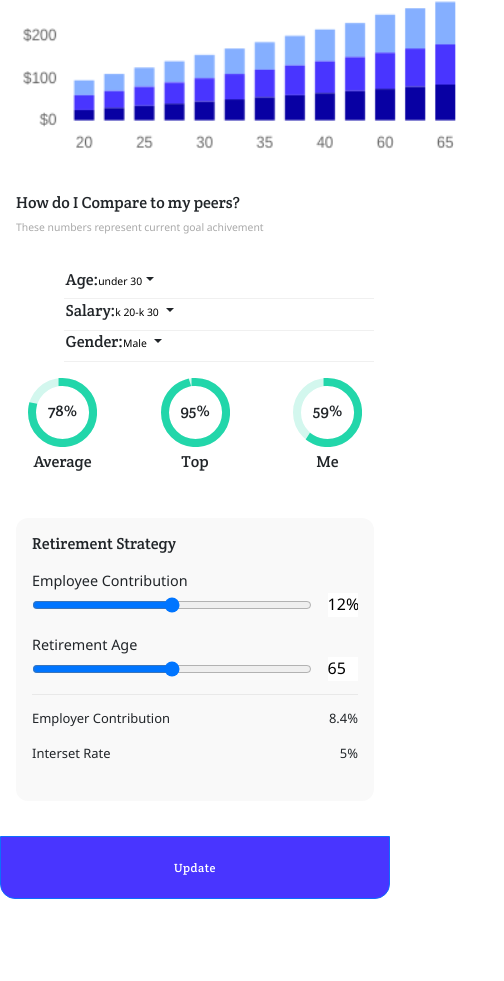
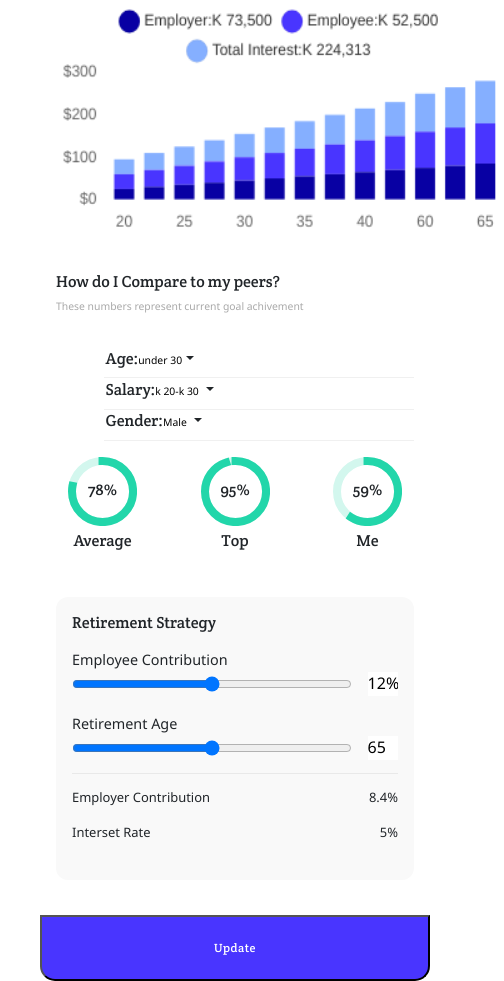
Before and after one commit to AmeerHamzaKhan97/internshala-project, a plain HTML site: page index.html in a window 390 px wide. Shown: the part 1171-2152 px from the top of the page, 504 px wide, since content can reach past the window. Before the commit the page ends 2071 px from the top, so only its background shows below. Drawn offline with nearby package versions, Linux system fonts and the light colour scheme.

Commit message:
desk ver 1

```diff
--- a/index.html
+++ b/index.html
@@ -300,7 +300,9 @@
 
 
   </div>
-  <button class="btn btn-primary t4 btn-s up1" type="button">Update</button>
+  <button class=" t4 btn-s up1" type="button">Update</button>
+  </div>
+
 
 
   <!-- jquery cdn link -->
--- a/style.css
+++ b/style.css
@@ -153,11 +153,11 @@ position: relative;
     /* padding: 30px 100px 5px 5px; */
 }
 .section-1 {
-    padding:2em 7em 10em 14em;
+    padding:2em 1em 10em 10em;
     border-top-left-radius: 20px;
     border-bottom-left-radius: 20px;
     background-color: var(--card-color);
-
+   margin-left:0;
     position: relative;
     height: fit-content;
     flex: 1 1 24em;
@@ -473,7 +473,8 @@ input:focus{
 /* media query */
 @media only screen and (max-width: 640px) {
    .full{
-       margin-top:80em;
+       margin-top:90em;
+       margin-left:5em;
        flex-direction: column;
        width: 100vw;
    }
@@ -629,7 +630,7 @@ input:focus{
     border-top-right-radius: 0;
     padding: 1.8em;
     z-index: 6;
-    top:0;
+    /* top:0; */
 }
 
 .compare {
```
